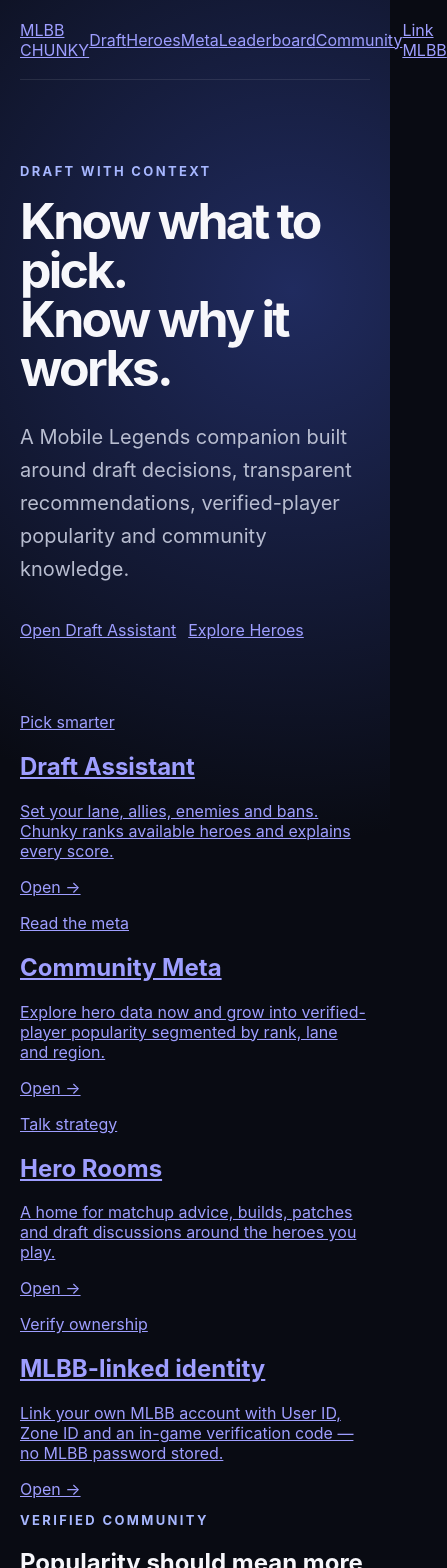
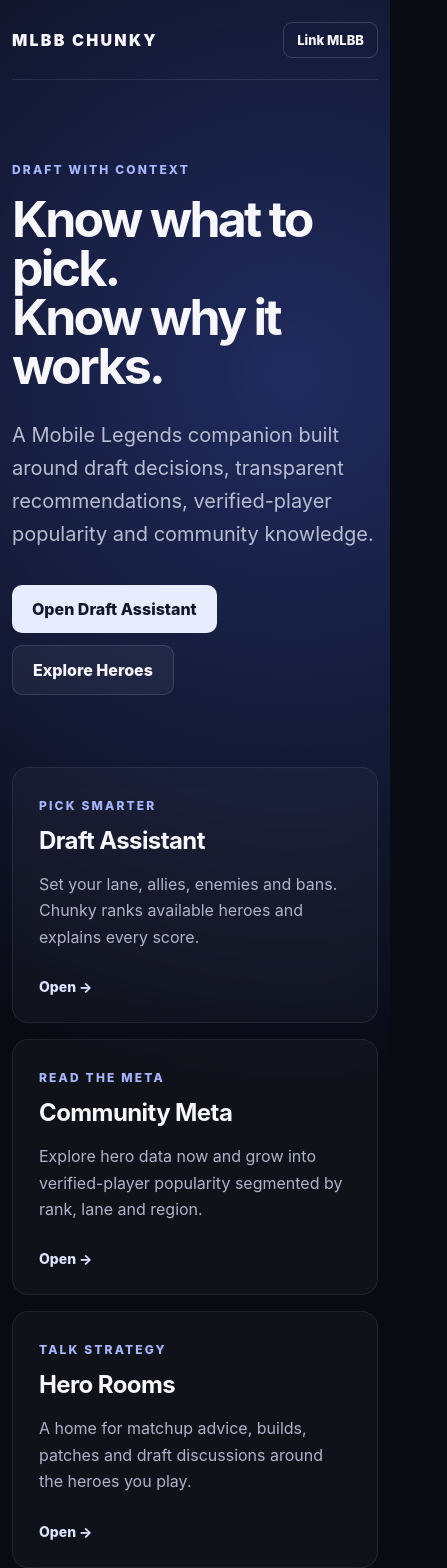
Before and after one commit to tawsif113/mlbb-chunky, a Next.js app in the folder frontend/: page / in a window 390 px wide. Shown: the top 1568 px of the page, 447 px wide, since content can reach past the window. Built offline with nearby package versions, Linux system fonts and the light colour scheme.

Commit message:
feat(frontend): style interactive application routes

```diff
--- a/frontend/app/globals.css
+++ b/frontend/app/globals.css
@@ -6,22 +6,105 @@
 }
 
 * { box-sizing: border-box; }
+html { scroll-behavior: smooth; }
 body { margin: 0; min-height: 100vh; background: radial-gradient(circle at 75% 15%, #202b5f 0, transparent 33%), #090b13; }
-main { width: min(1180px, calc(100% - 40px)); margin: 0 auto; padding-bottom: 48px; }
-nav { height: 80px; display: flex; align-items: center; justify-content: space-between; border-bottom: 1px solid #ffffff18; }
-nav strong { letter-spacing: .14em; }
-nav span { color: #aeb4ca; font-size: 14px; }
-.hero { padding: 96px 0 72px; max-width: 820px; }
-.eyebrow { color: #a7b7ff; letter-spacing: .18em; font-weight: 700; font-size: 13px; }
+a { color: inherit; text-decoration: none; }
+main { width: min(1180px, calc(100% - 40px)); margin: 0 auto; padding-bottom: 64px; }
+
+.site-nav { min-height: 80px; display: flex; align-items: center; gap: 24px; border-bottom: 1px solid #ffffff18; }
+.brand { letter-spacing: .14em; font-weight: 900; white-space: nowrap; }
+.nav-links { display: flex; gap: 20px; margin-left: auto; }
+.nav-links a { color: #aeb4ca; font-size: 14px; transition: color .2s ease; }
+.nav-links a:hover { color: #fff; }
+.nav-cta { border: 1px solid #ffffff28; border-radius: 9px; padding: 9px 13px; font-size: 13px; font-weight: 800; }
+
+.hero { padding: 96px 0 72px; max-width: 850px; }
+.page-header { padding: 82px 0 48px; max-width: 900px; }
+.page-header.compact { padding-top: 64px; }
+.eyebrow, .card-kicker { color: #a7b7ff; letter-spacing: .18em; font-weight: 800; font-size: 12px; text-transform: uppercase; }
 h1 { font-size: clamp(50px, 8vw, 88px); line-height: .98; letter-spacing: -.055em; margin: 18px 0 28px; }
-.lede { color: #b8bdd0; font-size: 20px; line-height: 1.65; max-width: 720px; }
-.actions { display: flex; gap: 12px; margin-top: 34px; }
-button { border: 0; border-radius: 10px; padding: 14px 20px; font-weight: 800; background: #e7ecff; color: #11162b; cursor: pointer; }
-button.secondary { background: #ffffff0d; color: #f7f7fb; border: 1px solid #ffffff1f; }
+.page-header.compact h1 { font-size: clamp(44px, 6vw, 68px); }
+h2 { letter-spacing: -.025em; }
+.lede { color: #b8bdd0; font-size: 20px; line-height: 1.65; max-width: 760px; }
+.actions { display: flex; flex-wrap: wrap; gap: 12px; margin-top: 34px; }
+.button, button { border: 0; border-radius: 10px; padding: 14px 20px; font: inherit; font-weight: 800; background: #e7ecff; color: #11162b; cursor: pointer; display: inline-flex; align-items: center; justify-content: center; transition: transform .18s ease, background .18s ease; }
+.button:hover, button:hover:not(:disabled) { transform: translateY(-1px); }
+.button.secondary { background: #ffffff0d; color: #f7f7fb; border: 1px solid #ffffff1f; }
+button:disabled { opacity: .55; cursor: not-allowed; }
+
 .grid { display: grid; grid-template-columns: repeat(2, 1fr); gap: 16px; }
-article { min-height: 190px; padding: 26px; border: 1px solid #ffffff14; border-radius: 16px; background: #ffffff08; backdrop-filter: blur(10px); }
-article h2 { margin-top: 0; font-size: 22px; }
-article p { color: #aeb4ca; line-height: 1.65; }
+.feature-card, .panel, .hero-card, .result-card { border: 1px solid #ffffff14; border-radius: 16px; background: #ffffff08; backdrop-filter: blur(10px); }
+.feature-card { min-height: 210px; padding: 26px; transition: transform .18s ease, border-color .18s ease, background .18s ease; }
+.feature-card:hover { transform: translateY(-3px); border-color: #899cff66; background: #ffffff0c; }
+.feature-card h2 { margin: 12px 0 10px; font-size: 24px; }
+.feature-card p, .panel p { color: #aeb4ca; line-height: 1.65; }
+.card-link { display: inline-block; margin-top: 12px; color: #dce3ff; font-weight: 800; font-size: 14px; }
+.muted-card { opacity: .72; }
+
+.split-callout { margin-top: 18px; padding: 34px; border: 1px solid #ffffff14; border-radius: 18px; display: flex; align-items: center; justify-content: space-between; gap: 30px; background: linear-gradient(120deg, #ffffff08, #6f82ff0e); }
+.split-callout h2 { max-width: 650px; font-size: 30px; margin: 10px 0; }
+.split-callout p { color: #aeb4ca; max-width: 760px; line-height: 1.65; }
+
+.workspace { display: grid; gap: 18px; }
+.two-column { grid-template-columns: minmax(0, .85fr) minmax(0, 1.15fr); align-items: start; }
+.panel { padding: 26px; }
+.form-panel { display: grid; gap: 18px; }
+.form-panel label { display: grid; gap: 8px; color: #cbd0df; font-size: 13px; font-weight: 800; }
+input, select { width: 100%; border: 1px solid #ffffff20; border-radius: 10px; background: #0e1220; color: #f7f7fb; padding: 13px 14px; font: inherit; outline: none; }
+input:focus, select:focus { border-color: #899cffaa; box-shadow: 0 0 0 3px #7285ff16; }
+.verification-form { border-top: 1px solid #ffffff14; margin-top: 22px; padding-top: 22px; }
+.status-text { margin: 18px 0 0; color: #bac5f4; }
+.error-text { color: #ff9ca8 !important; line-height: 1.5; }
+.empty-state { min-height: 260px; display: flex; flex-direction: column; justify-content: center; }
+.result-stack { display: grid; gap: 12px; }
+.result-card { padding: 22px; display: grid; grid-template-columns: 54px 1fr; gap: 18px; }
+.result-rank { width: 46px; height: 46px; border-radius: 12px; display: grid; place-items: center; background: #a7b7ff14; color: #bfcaff; font-weight: 900; }
+.result-card h2 { margin: 0; }
+.score { color: #a7b7ff; font-weight: 900; }
+.result-card ul { color: #aeb4ca; padding-left: 18px; line-height: 1.6; }
+.chips { display: flex; flex-wrap: wrap; gap: 7px; }
+.chips span, .coming-pill { font-size: 12px; border: 1px solid #ffffff18; background: #ffffff08; color: #bdc5dc; border-radius: 999px; padding: 6px 9px; }
+
+.toolbar { display: flex; align-items: center; gap: 14px; margin-bottom: 18px; }
+.toolbar input { max-width: 420px; }
+.toolbar span { color: #8991a8; font-size: 13px; }
+.hero-grid { display: grid; grid-template-columns: repeat(3, 1fr); gap: 14px; }
+.hero-card { padding: 22px; }
+.hero-card h2 { margin: 8px 0 14px; font-size: 25px; }
+.hero-id { color: #747d9b; font-size: 12px; font-weight: 800; }
+.stat-row { display: grid; grid-template-columns: repeat(3, 1fr); gap: 8px; margin-top: 22px; }
+.stat-row div { border-top: 1px solid #ffffff12; padding-top: 12px; display: grid; gap: 3px; }
+.stat-row strong { font-size: 17px; }
+.stat-row span { color: #7f879f; font-size: 11px; text-transform: uppercase; letter-spacing: .08em; }
+
+.account-preview h2 { font-size: 32px; margin: 12px 0 18px; }
+.profile-list { display: grid; gap: 10px; }
+.profile-list span { display: flex; justify-content: space-between; gap: 20px; padding: 12px 0; border-bottom: 1px solid #ffffff10; color: #929bb6; }
+.profile-list strong { color: #f7f7fb; }
+
+.leaderboard-panel { padding: 8px 24px; }
+.leader-row { min-height: 82px; display: grid; grid-template-columns: 60px 1fr auto; align-items: center; gap: 18px; border-bottom: 1px solid #ffffff10; }
+.leader-row:last-child { border-bottom: 0; }
+.leader-rank { color: #a7b7ff; font-size: 18px; font-weight: 900; }
+.leader-row div { display: grid; gap: 5px; }
+.leader-row div span { color: #8089a2; font-size: 12px; }
+
 footer { margin-top: 56px; padding-top: 24px; border-top: 1px solid #ffffff14; color: #777f99; font-size: 12px; line-height: 1.7; }
 footer a { color: #a7b7ff; }
-@media (max-width: 720px) { .grid { grid-template-columns: 1fr; } nav span { display: none; } .hero { padding-top: 70px; } }
+
+@media (max-width: 900px) {
+  .nav-links { display: none; }
+  .hero-grid { grid-template-columns: repeat(2, 1fr); }
+  .two-column { grid-template-columns: 1fr; }
+}
+
+@media (max-width: 720px) {
+  main { width: min(100% - 24px, 1180px); }
+  .grid, .hero-grid { grid-template-columns: 1fr; }
+  .hero { padding-top: 70px; }
+  .site-nav { gap: 12px; }
+  .nav-cta { margin-left: auto; }
+  .split-callout { align-items: flex-start; flex-direction: column; }
+  .leader-row { grid-template-columns: 45px 1fr; padding: 14px 0; }
+  .coming-pill { grid-column: 2; width: fit-content; }
+}
```
